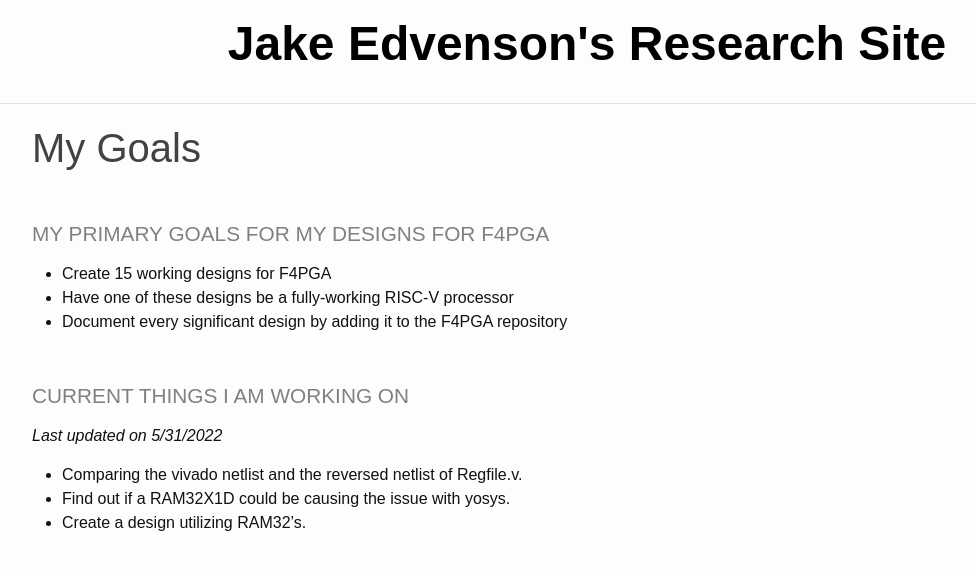
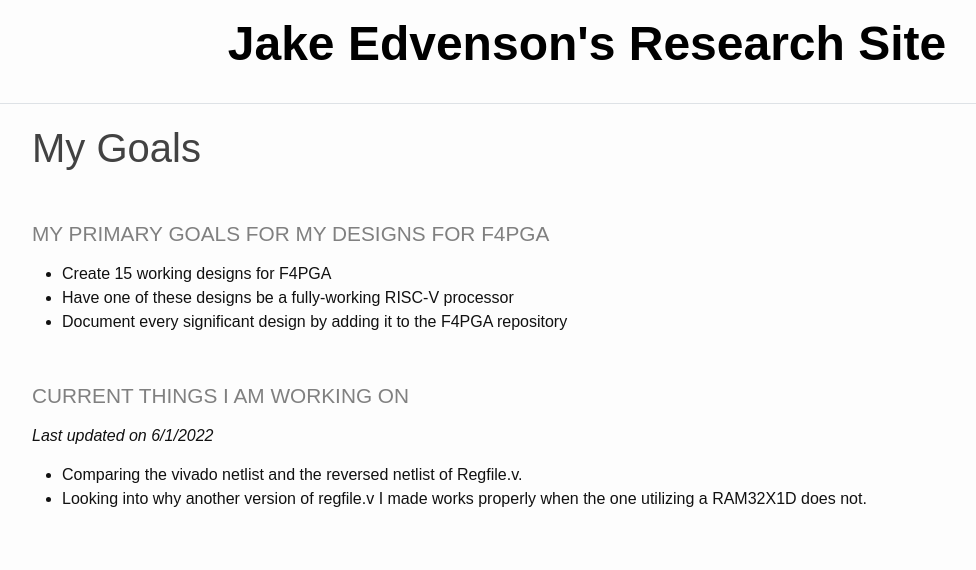
Before and after one commit to JakeEdvenson/JakeEdvenson.github.io, a Jekyll site: the page built from _pages/goals.md, in a window 1280 px wide. Shown: the top 570 px of the page, without its empty margins (53-1029 px from the left). Built offline with Jekyll 4.4.1, drawn with Linux system fonts in a browser that asks for light colours.

Commit message:
Update goals.md

```diff
--- a/_pages/goals.md
+++ b/_pages/goals.md
@@ -9,7 +9,6 @@ title: My Goals
 * Document every significant design by adding it to the F4PGA repository
 
 ### Current Things I am working on
-*Last updated on 5/31/2022*
+*Last updated on 6/1/2022*
 * Comparing the vivado netlist and the reversed netlist of Regfile.v.
-* Find out if a RAM32X1D could be causing the issue with yosys.
-* Create a design utilizing RAM32's.
+* Looking into why another version of regfile.v I made works properly when the one utilizing a RAM32X1D does not.
```
